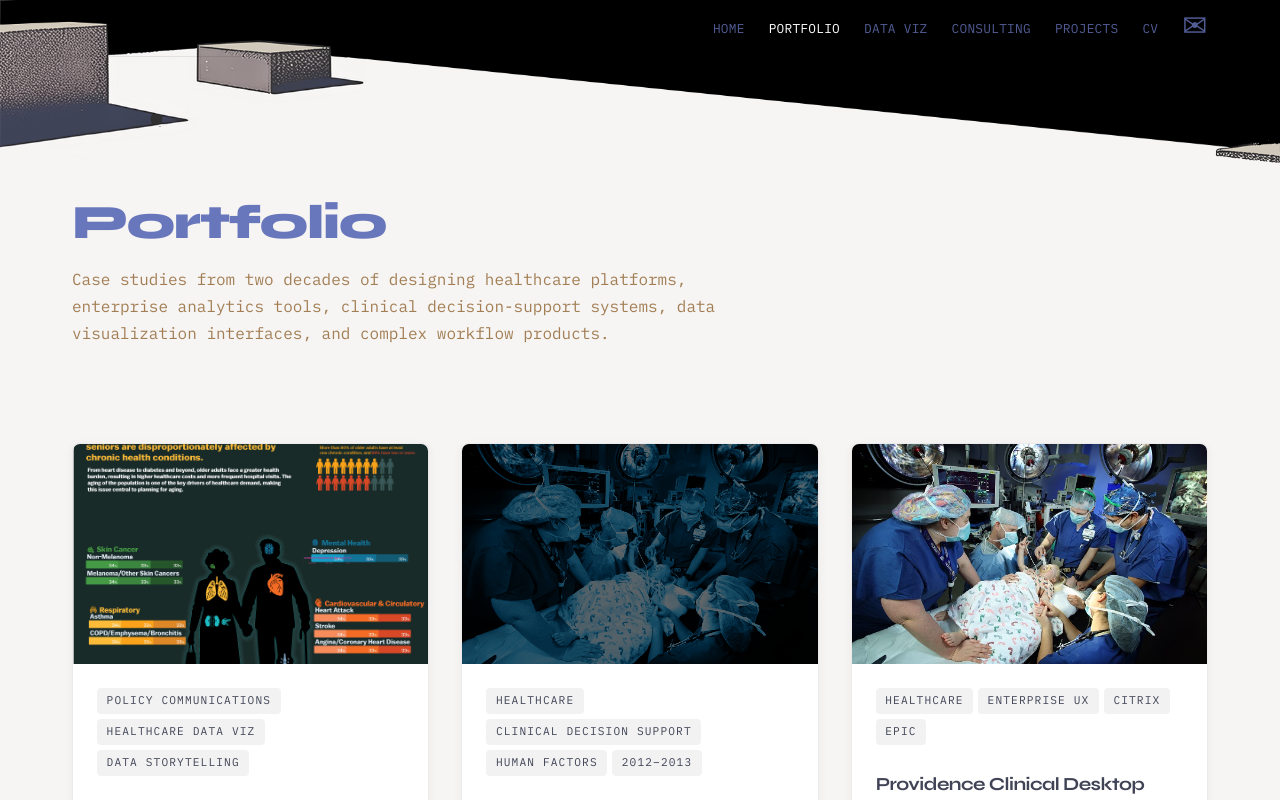
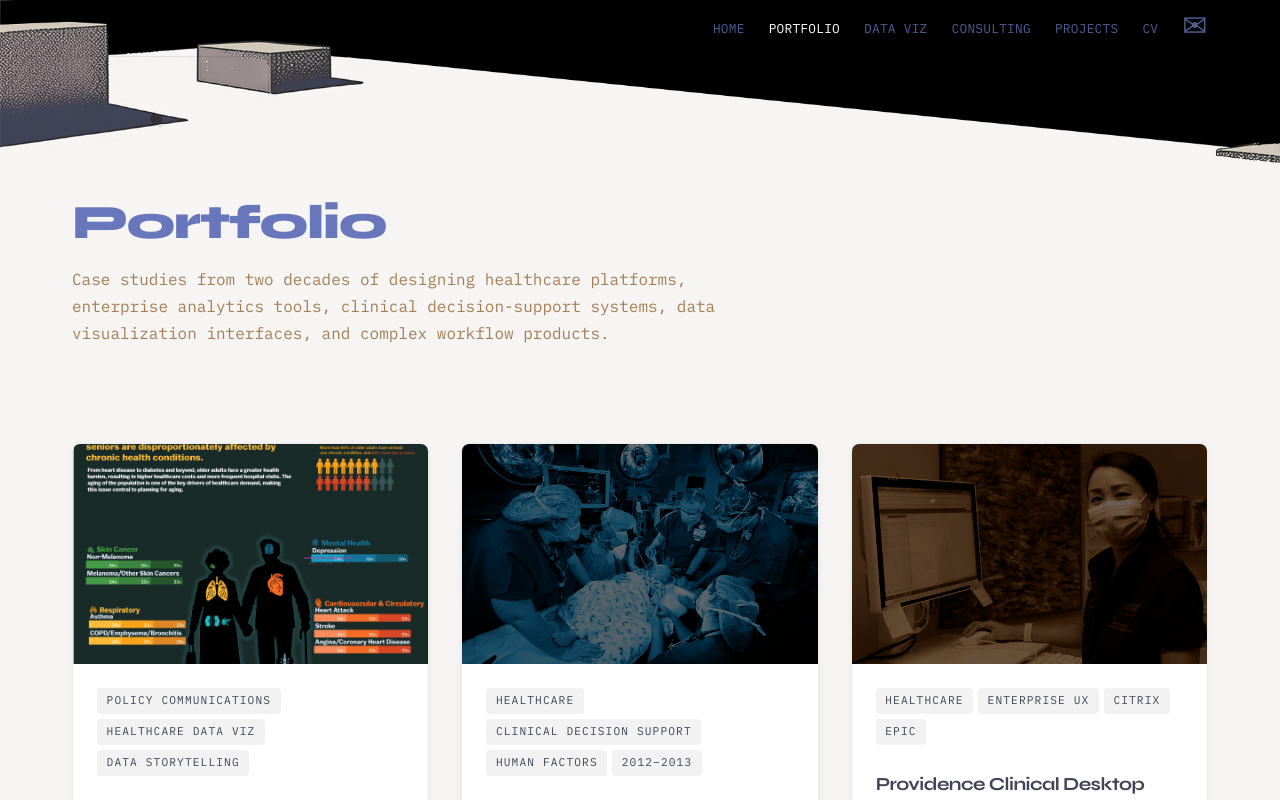
Before and after one commit to yorickapp/stevelibbey, a React (Vite) app: page /portfolio in a window 1280 px wide. Shown: the top 800 px of the page. Built offline with nearby package versions, Linux system fonts and the light colour scheme.

Commit message:
Use provlady.jpg as Providence thumbnail

```diff
--- a/src/pages/Portfolio.jsx
+++ b/src/pages/Portfolio.jsx
@@ -20,7 +20,7 @@ const CASES = [
   {
     slug: 'providence',
     title: 'Providence Clinical Desktop Unification',
-    thumb: '/img/providence-surgery.jpg',
+    thumb: '/img/provlady.jpg',
     tags: ['Healthcare', 'Enterprise UX', 'Citrix', 'Epic'],
     summary: 'Unified a fragmented clinical desktop across 100+ acquired hospitals into a single workflow layer spanning Epic, ServiceNow, and legacy systems inside a Citrix security perimeter.',
   },
```
Also changed, not shown: public/img/provlady.jpg (added).
